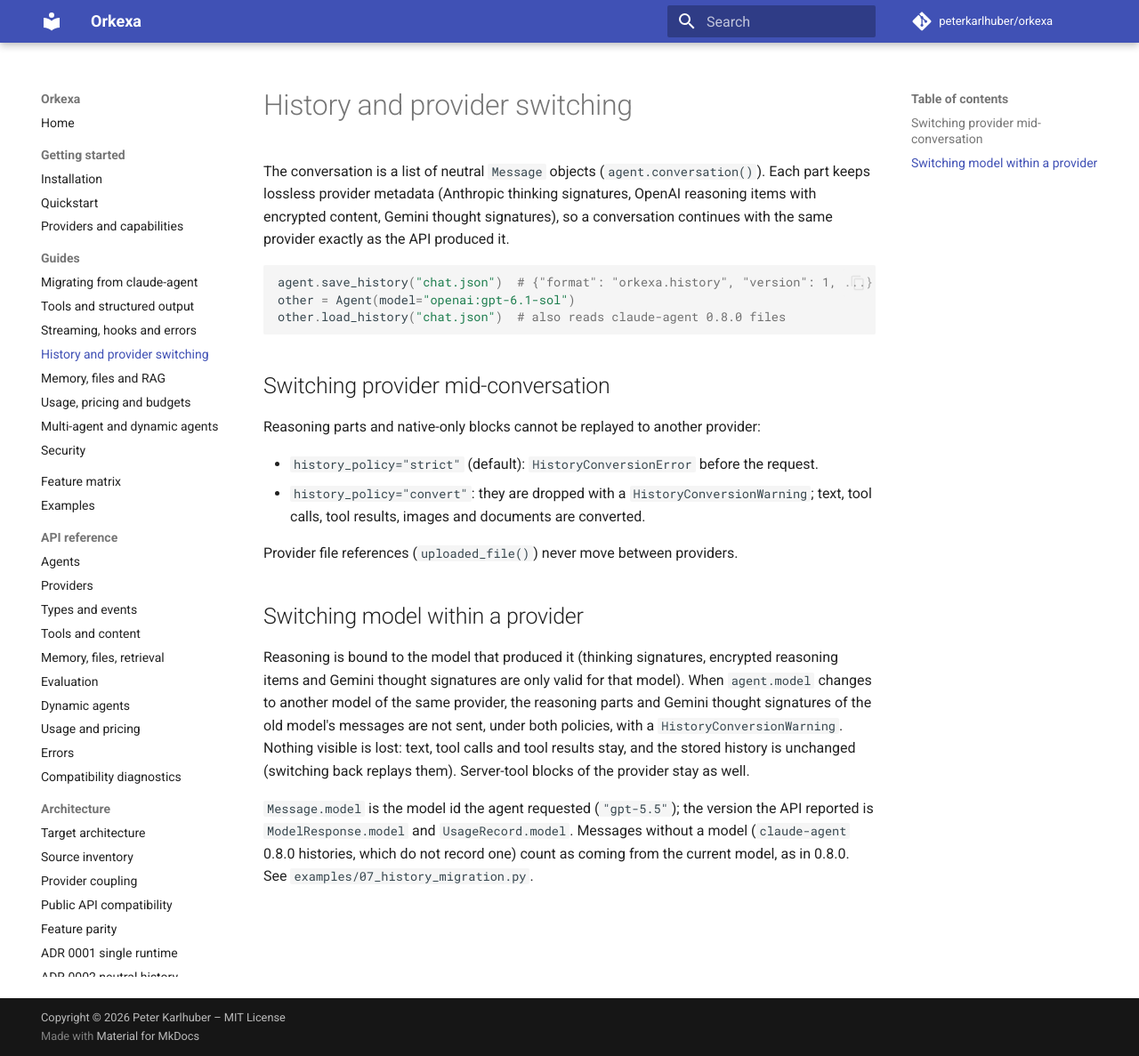
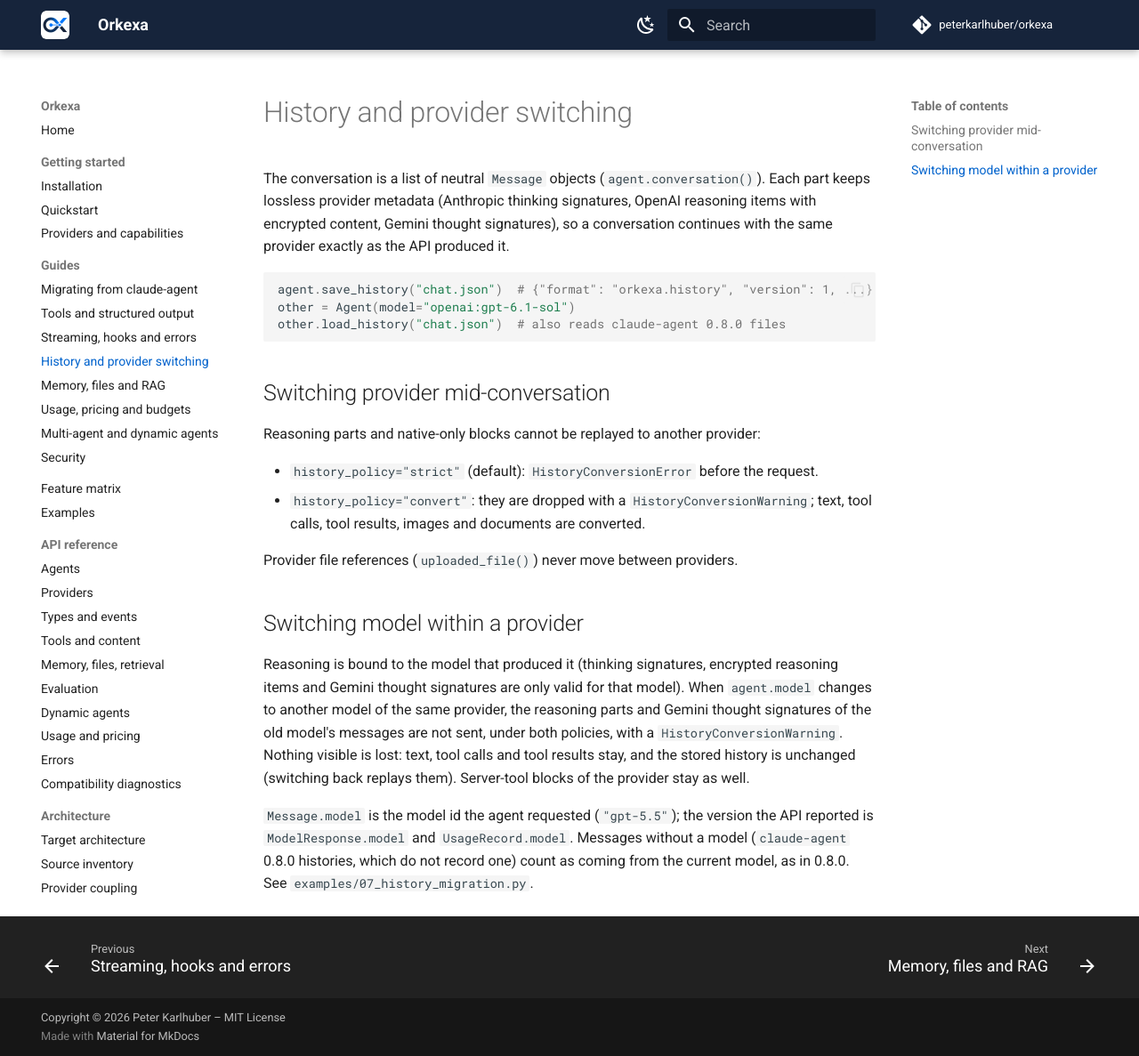
Before and after one commit to peterkarlhuber/orkexa, an MkDocs documentation site: the page built from docs/guides/history.md, in a window 1280 px wide and 1187 px high. Shown: the whole window at 89% size. Built offline with MkDocs 1.6.1 and Material for MkDocs 9.7.7, drawn with Linux system fonts in a browser that asks for light colours; comment, search, counter and statistics services are not loaded.

Commit message:
Add the Orkexa brand assets and a branded docs theme
The official logo is kept byte for byte in assets/branding; build.py derives the
README logo, the docs header mark, favicons and the social preview by cropping,
padding and scaling only. The MkDocs theme uses the logo's navy and blue with a
light/dark toggle. Brand assets are excluded from the sdist.

Co-Authored-By: Claude Opus 5.5 <noreply@anthropic.com>
Claude-Session: https://claude.ai/code/session_011tY7TBc81o9qEEUbpZzeti

```diff
--- /dev/null
+++ b/docs/assets/stylesheets/orkexa.css
@@ -0,0 +1,39 @@
+/* Orkexa colors, sampled from the logo: navy #16243B, blue #0079FE. */
+
+:root {
+  --md-primary-fg-color: #16243b;
+  --md-primary-fg-color--light: #2b3d5c;
+  --md-primary-fg-color--dark: #0e1828;
+  --md-accent-fg-color: #0079fe;
+  --md-accent-fg-color--transparent: rgba(0, 121, 254, 0.1);
+}
+
+[data-md-color-scheme="default"] {
+  --md-typeset-a-color: #0062cc;
+}
+
+[data-md-color-scheme="slate"] {
+  --md-default-bg-color: #0f1726;
+  --md-default-bg-color--light: #16243b;
+  --md-code-bg-color: #16243b;
+  --md-typeset-a-color: #5aa9ff;
+  --md-accent-fg-color: #5aa9ff;
+}
+
+/* The header logo is the symbol on its own light tile; keep it a little larger. */
+.md-header__button.md-logo img {
+  height: 1.6rem;
+  border-radius: 0.3rem;
+}
+
+/* Landing page hero: the full logo on its light background, also in dark mode. */
+.orkexa-hero {
+  text-align: center;
+  margin: 0 0 1.5rem;
+}
+
+.orkexa-hero img {
+  width: 320px;
+  max-width: 100%;
+  border-radius: 0.6rem;
+}
--- a/mkdocs.yml
+++ b/mkdocs.yml
@@ -6,12 +6,35 @@ copyright: Copyright &copy; 2026 Peter Karlhuber – MIT License
 
 theme:
   name: material
+  logo: assets/branding/orkexa-mark.png
+  favicon: assets/branding/favicon-32.png
+  palette:
+    - media: "(prefers-color-scheme: light)"
+      scheme: default
+      primary: custom
+      accent: custom
+      toggle:
+        icon: material/weather-night
+        name: Switch to dark mode
+    - media: "(prefers-color-scheme: dark)"
+      scheme: slate
+      primary: custom
+      accent: custom
+      toggle:
+        icon: material/weather-sunny
+        name: Switch to light mode
   features:
     - navigation.sections
     - navigation.top
+    - navigation.footer
+    - navigation.indexes
     - search.suggest
+    - search.highlight
     - content.code.copy
     - toc.follow
+
+extra_css:
+  - assets/stylesheets/orkexa.css
 
 plugins:
   - search
--- a/pyproject.toml
+++ b/pyproject.toml
@@ -63,7 +63,7 @@ Changelog = "https://github.com/peterkarlhuber/orkexa/blob/master/CHANGELOG.md"
 packages = ["src/orkexa"]
 
 [tool.hatch.build.targets.sdist]
-exclude = ["compat/", ".github/"]
+exclude = ["compat/", ".github/", "assets/", "docs/assets/"]
 
 [tool.pytest.ini_options]
 testpaths = ["tests"]
```
Also changed, not shown: assets/branding/README.md (added, +38 -0 lines), assets/branding/apple-touch-icon.png (added), assets/branding/favicon-32.png (added), assets/branding/favicon.ico (added), assets/branding/orkexa-logo-original.png (added), assets/branding/orkexa-logo.png (added), assets/branding/orkexa-mark.png (added), assets/branding/social-preview.png (added), docs/assets/branding/apple-touch-icon.png (added), docs/assets/branding/favicon-32.png (added), docs/assets/branding/favicon.ico (added), docs/assets/branding/orkexa-logo.png (added), docs/assets/branding/orkexa-mark.png (added), 2 other files.
